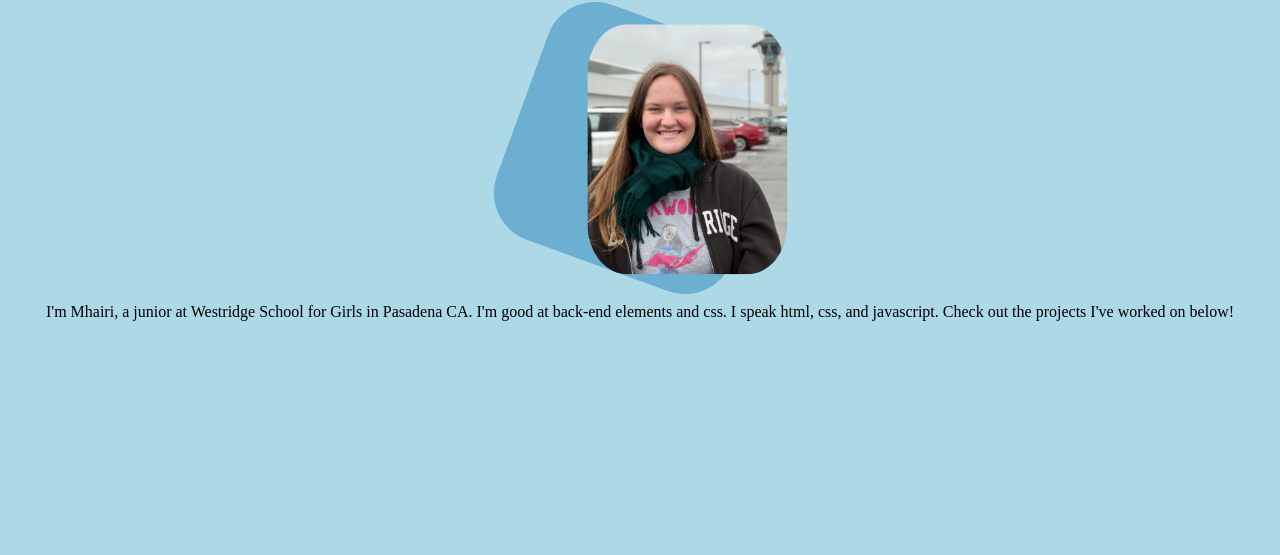
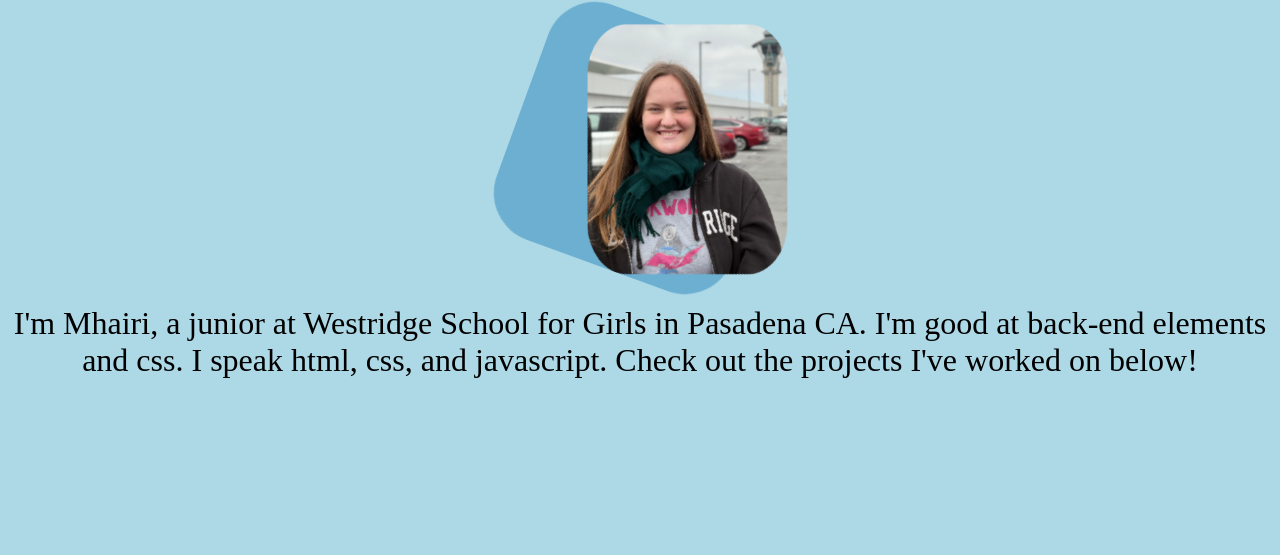
Before and after one commit to Vari-Cam/Mhairi-Portfolio, a plain HTML site: page index.html in a window 1280 px wide. Shown: the part 245-800 px from the top of the page. Drawn offline with Linux system fonts and the light colour scheme.

Commit message:
font size bigger

```diff
--- a/styles.css
+++ b/styles.css
@@ -12,9 +12,11 @@ body {
     justify-content:center;
     margin: 0px;
     padding: 0px;
+    top: 0;
 }
 h2 {
     font-size: 50px;
+    text-align: center;
 }
 #projects {
     text-align:center;
@@ -61,8 +63,9 @@ h1>a {
     color: white;
     padding: 0px 4vw 0px;
 }
-h2, p {
+p {
     text-align: center;
+    font-size:2em;
 }
 .img-link {
 
```
